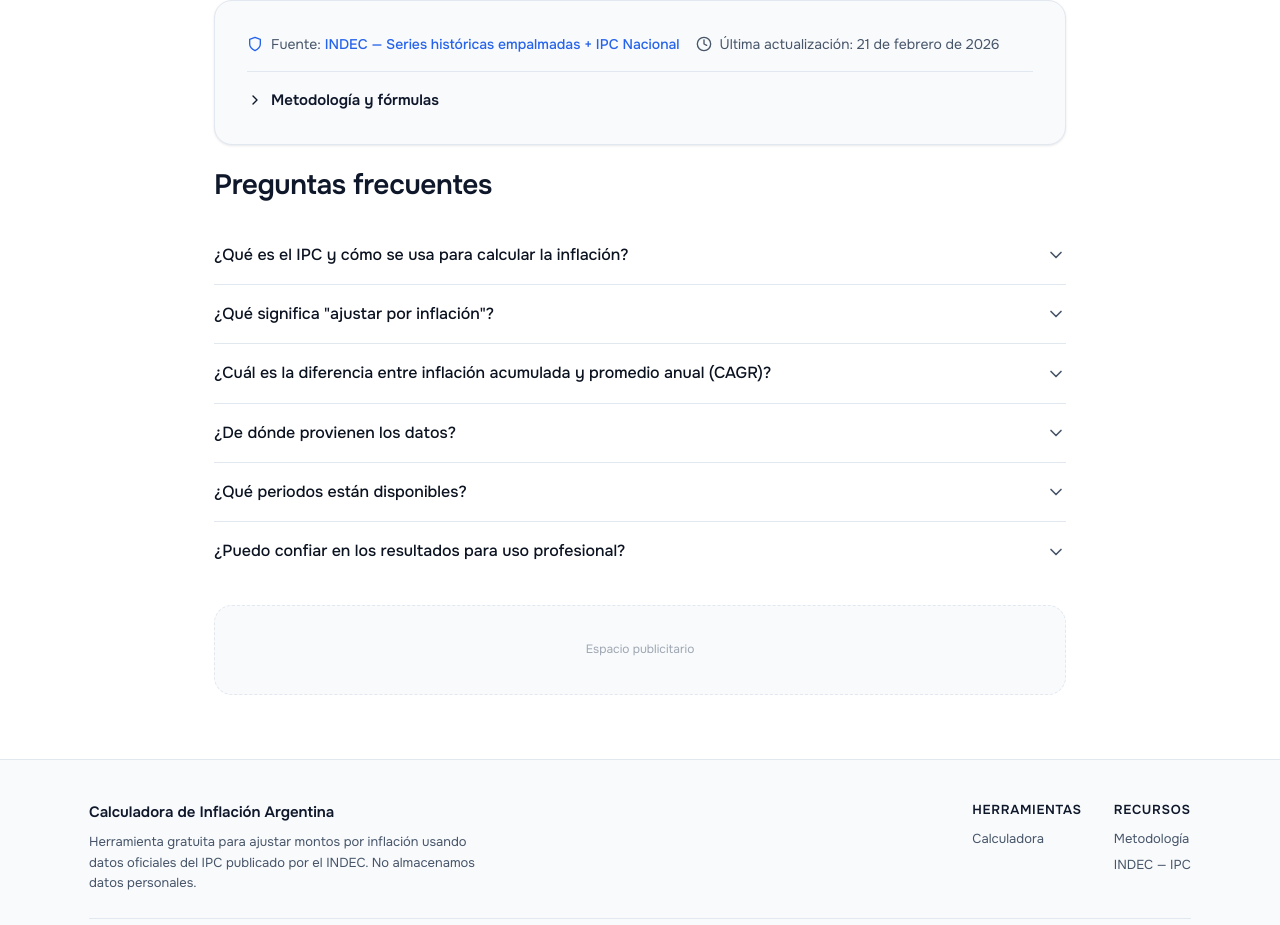
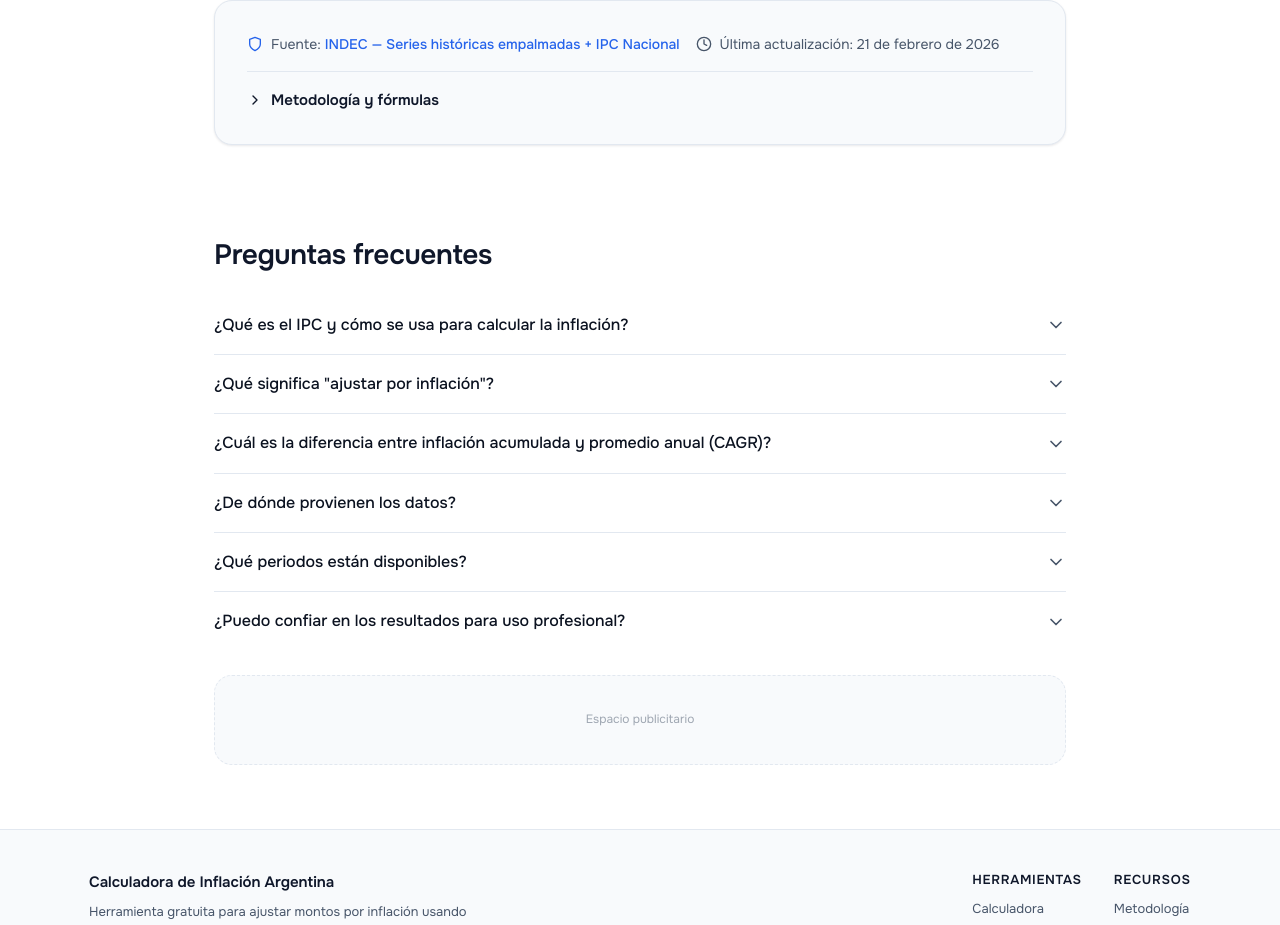
Before and after one commit to mateogasme/inflacion-ar, a Next.js app: page / in a window 1280 px wide. Shown: the part 1313-2238 px from the top of the page. Built offline with nearby package versions, Linux system fonts and the light colour scheme.

Commit message:
style: Add top margin to the FAQ heading.

```diff
--- a/src/components/seo/FAQ.tsx
+++ b/src/components/seo/FAQ.tsx
@@ -47,6 +47,7 @@ export default function FAQ() {
                     fontWeight: 600,
                     color: 'var(--color-primary)',
                     marginBottom: '24px',
+                    marginTop: '70px',
                 }}
             >
                 Preguntas frecuentes
```
